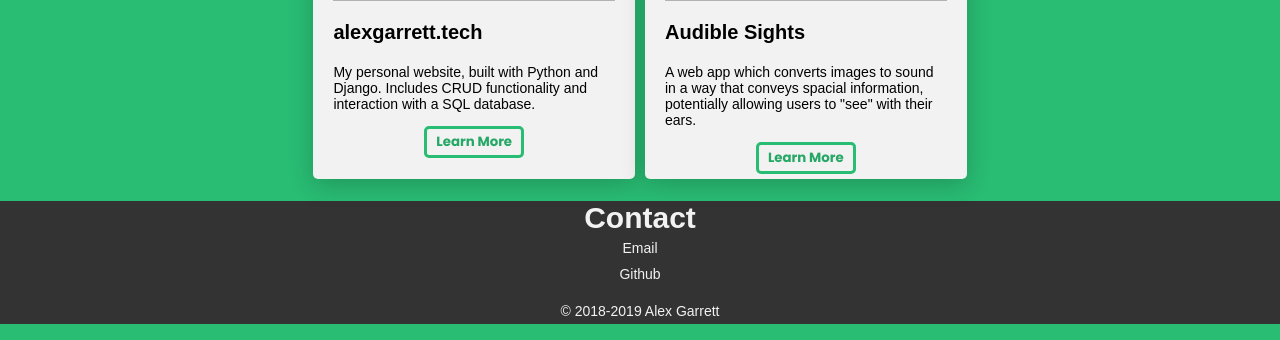
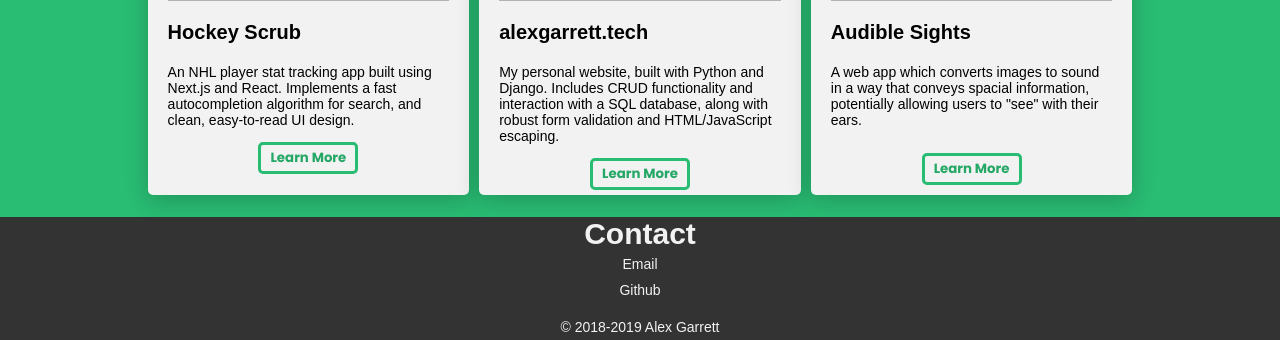
Before and after one commit to amgarrett09/alexgarrett.tech, a Django app: template templates/blog/home.html in a window 1280 px wide. Shown: the part 1554-1894 px from the top of the page. Run offline with Django 3.2, Linux system fonts and the light colour scheme; the template is opened without the code that fills it, so the values that code supplies are empty.

Commit message:
added hockey scrub project to home page

```diff
--- a/static/blog/js/home.js
+++ b/static/blog/js/home.js
@@ -1,6 +1,7 @@
 const popupDict = {
   "django-blog-button": "django-blog-popup",
-  "audible-sights-button": "audible-sights-popup"
+  "audible-sights-button": "audible-sights-popup",
+  "hockey-scrub-button": "hockey-scrub-popup"
 };
 
 const projectButtons = document.querySelectorAll(".projectdetail");
--- a/templates/blog/home.html
+++ b/templates/blog/home.html
@@ -79,6 +79,30 @@
           <div class="projectbox">
             <div class="projectimage">
               <img
+                src="/static/blog/images/projects/hockey_scrub_thumbnail.png"
+                alt="Hockey Scrub thumbnail"
+              />
+            </div>
+            <h3>Hockey Scrub</h3>
+            <p>
+              An NHL player stat tracking app built using Next.js and React.
+              Implements a fast autocompletion algorithm for search, and clean,
+              easy-to-read UI design.
+            </p>
+            <div style="text-align:center">
+              <button
+                aria-haspopup="true"
+                class="projectdetail"
+                id="hockey-scrub-button"
+              >
+                <strong>Learn More</strong>
+              </button>
+            </div>
+          </div>
+
+          <div class="projectbox">
+            <div class="projectimage">
+              <img
                 src="/static/blog/images/projects/blog_thumbnail.png"
                 alt="Blog thumbnail"
               />
@@ -86,7 +110,8 @@
             <h3>alexgarrett.tech</h3>
             <p>
               My personal website, built with Python and Django. Includes CRUD
-              functionality and interaction with a SQL database.
+              functionality and interaction with a SQL database, along with
+              robust form validation and HTML/JavaScript escaping.
             </p>
             <div style="text-align:center">
               <button
@@ -112,6 +137,7 @@
               spacial information, potentially allowing users to "see" with
               their ears.
             </p>
+            <br>
             <div style="text-align:center">
               <button
                 aria-haspopup="true"
@@ -193,30 +219,74 @@
       </div>
       <h1>Audible Sights</h1>
       <p>
-        <strong>Challenge</strong>: I was fascinated by research on neuroplasticity
-        which appeared to show that humans (and other animals) who lose their
-        sight can learn to "see" with other senses. I wanted to create a web
-        app that would illustrate how "seeing with sound" might work.
+        <strong>Challenge</strong>: I was fascinated by research on
+        neuroplasticity which appeared to show that humans (and other animals)
+        who lose their sight can learn to "see" with other senses. I wanted to
+        create a web app that would illustrate how "seeing with sound" might
+        work.
       </p>
       <p>
         <strong>Solution</strong>: I used vanilla JavaScript and the browser's
-        Web Audio API to convert images to sound. Image luminocity data is
-        converted into gain values which are fed to numerous Web Audio oscillators.
-        The gain data is updated by scanning images left to right. I used
-        ES6 classes to make the image conversion its own module with a relatively
-        simple API, and I used Webpack to compress the JavaScript files and to
-        transpile them to an older version of JavaScript with more compatability.
+        Web Audio API to convert images to sound. Image brightness data is
+        converted into gain values which are fed to numerous Web Audio
+        oscillators. The gain data is updated by scanning images left to right.
+        I used ES6 classes to make the image conversion its own module with a
+        relatively simple API, and I used Webpack to compress the JavaScript
+        files and to transpile them to an older version of JavaScript with more
+        compatibility.
       </p>
       <p>
         <strong>Result</strong>: Audible Sights is a good proof of concept which
         shows how devices or apps which help the blind see with their ears could
         work. Users can try out the conversion on pre-set demo images, or upload
-        their own images to experience what they sound like. The API for the image
-        conversion itself is also easy-to-use and the image conversion module
-        could be easily reused if the app's features were to be expanded.
+        their own images to experience what they sound like. The API for the
+        image conversion itself is also easy-to-use and the image conversion
+        module could be easily reused if the app's features were to be expanded.
       </p>
       <div style="text-align:center">
         <a target="_blank" href="https://audible-sights.herokuapp.com">
+          <button class="viewproject"><strong>View Site</strong></button>
+        </a>
+      </div>
+      <br />
+      <br />
+    </div>
+
+    <div
+      class="project-popup pop-disabled"
+      aria-hidden="true"
+      id="hockey-scrub-popup"
+    >
+      <div style="text-align: right">
+        <button class="close-popup">Close</button>
+      </div>
+      <h1>Hockey Scrub</h1>
+      <p>
+        <strong>Challenge</strong>: I wanted to build a fast and easy to use
+        stat tracking app to allow users to quickly look up info about current
+        and past players in the National Hockey League, with a cleaner and more
+        pleasant experience than some other, similar applications. I also wanted
+        to implement a very fast player search with autocompletion.
+      </p>
+      <p>
+        <strong>Solution</strong>: I used the React and the Next.js framework to
+        build the UI and general app structure, and reached out to the NHL's own
+        stats API to fetch player stats. For the player search component, I
+        wrote an autocompletion library that uses a prefix trie data structure
+        for efficient generation of suggestions. The autocompletion is
+        implemented as part of a REST API, which the front-end player search
+        component fetches from.
+      </p>
+      <p>
+        <strong>Result</strong>: Hockey Scrub is an app where users can very
+        quickly and easily look up players and their stats, and the experience
+        is snappy and satisfying. The UI has minimal clutter and is quite
+        readable. The app is effective as a quick reference, and in the future I
+        want to expand the number of stats it tracks. With React's modular
+        nature, that should be pretty straightforward.
+      </p>
+      <div style="text-align:center">
+        <a target="_blank" href="https://hockey-scrub.site">
           <button class="viewproject"><strong>View Site</strong></button>
         </a>
       </div>
```
